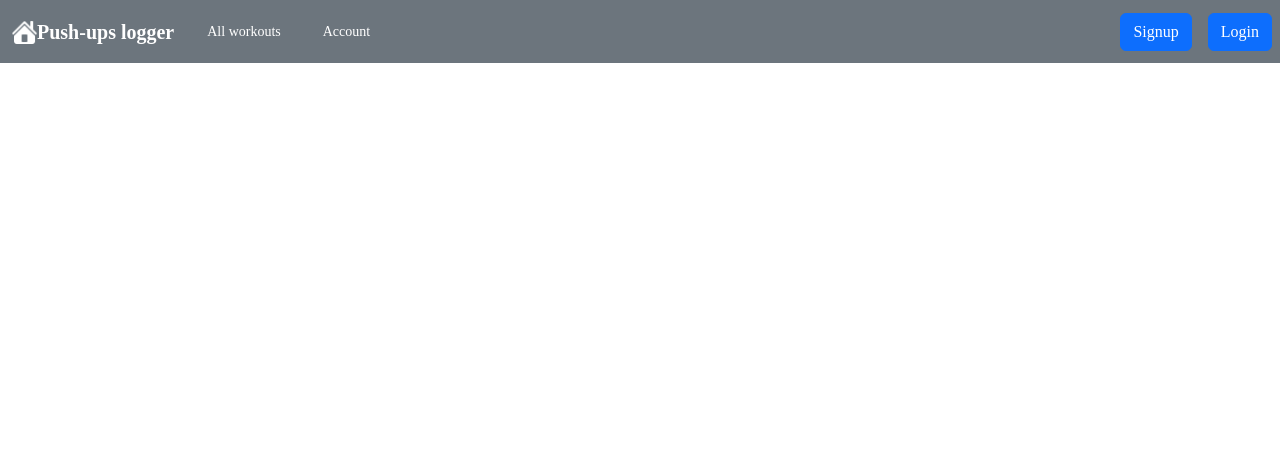
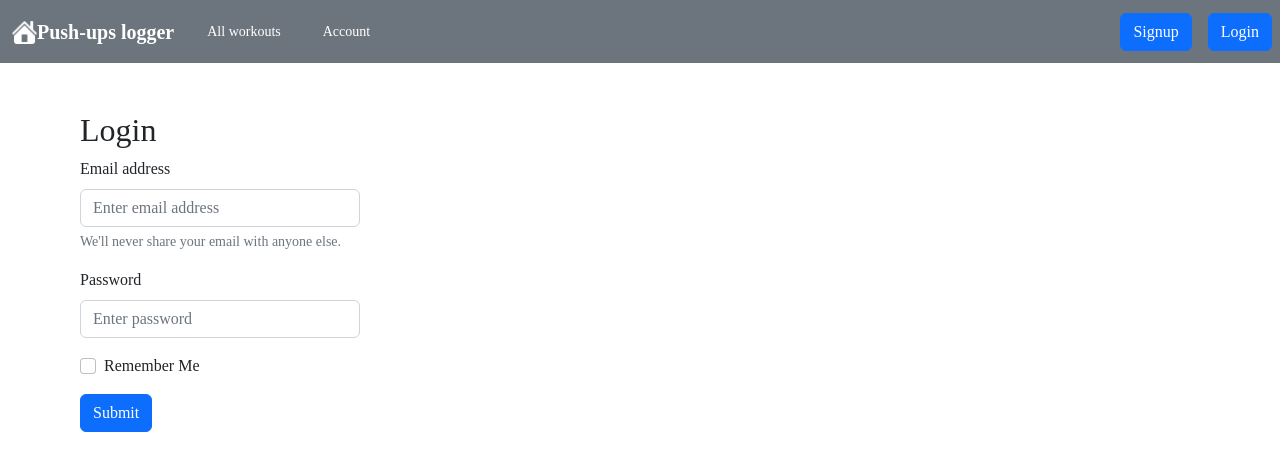
Before and after one commit to niteshavagabond/Pushups_logger, a Flask app: page /login in a window 1280 px wide. Shown: the top 471 px of the page. Run offline with Flask 3, Linux system fonts and the light colour scheme; some web fonts are replaced.

Commit message:
added login and signup pages

```diff
--- a/app/auth.py
+++ b/app/auth.py
@@ -1,4 +1,4 @@
-from flask import Blueprint, render_template, url_for
+from flask import Blueprint, render_template, url_for, request, redirect
 
 
 auth = Blueprint('auth',__name__)
@@ -7,10 +7,26 @@ auth = Blueprint('auth',__name__)
 def signup():
     return render_template('signup.html')
 
+@auth.route('/signup',methods=['POST'])
+def signup_post():
+    name = request.form.get('name')
+    email = request.form.get('email')
+    password = request.form.get('password')
+
+    return redirect(url_for('auth.login'))
+
+
 @auth.route('/login')
 def login():
     return render_template('login.html')
 
+@auth.route('/login', methods=['POST'])
+def login_post():
+    email = request.form.get('email')
+    password = request.form.get('password')
+
+    return redirect(url_for('main.profile'))
+
 @auth.route('/logout')
 def logout():
     return render_template('index.html')
--- a/app/static/extended_beauty.css
+++ b/app/static/extended_beauty.css
@@ -1,5 +1,4 @@
 h1,
-h2,
 h4,
 p {
    font-family: "Avro",serif;
--- a/app/templates/login.html
+++ b/app/templates/login.html
@@ -1,4 +1,33 @@
 {% extends "base.html" %} {% block head %} {{ super() }}
 <link rel="stylesheet" href="{{url_for ('static', filename='extended_beauty.css')}}"
 />
+<style>
+    .container{
+        padding-left: 10px;
+    }
+</style>
 {% endblock %}
+
+{% block content %}
+<br><br>
+<form method="POST" action="/login">
+    <div class="container">
+        <h2>Login</h2>
+    <div class="mb-3 w-25">
+      <label for="email" class="form-label">Email address</label>
+      <input type="email" class="form-control" id="email" aria-describedby="emailHelp" placeholder="Enter email address">
+      <div id="emailHelp" class="form-text">We'll never share your email with anyone else.</div>
+    </div>
+    <div class="mb-3 w-25">
+      <label for="password" class="form-label">Password</label>
+      <input type="password" class="form-control" id="password" placeholder="Enter password">
+    </div>
+    <div class="mb-3 form-check">
+      <input type="checkbox" class="form-check-input" id="remember" name="remember">
+      <label class="form-check-label" for="remember">Remember Me</label>
+    </div>
+    <button type="submit" class="btn btn-primary">Submit</button>
+    </div>
+  </form>
+
+{% endblock %}
```
Also changed, not shown: app/templates/signup.html (+31 -0 lines).
